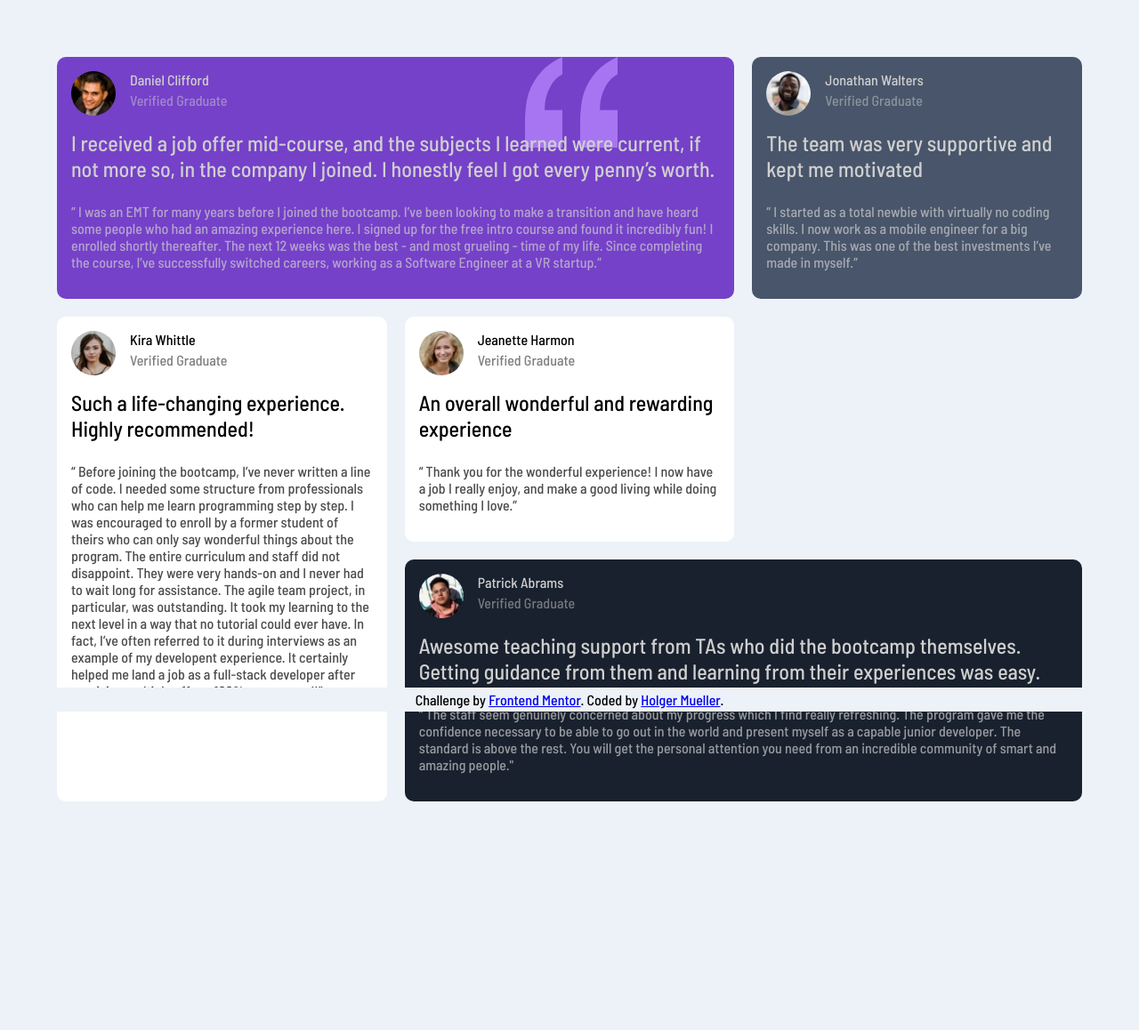
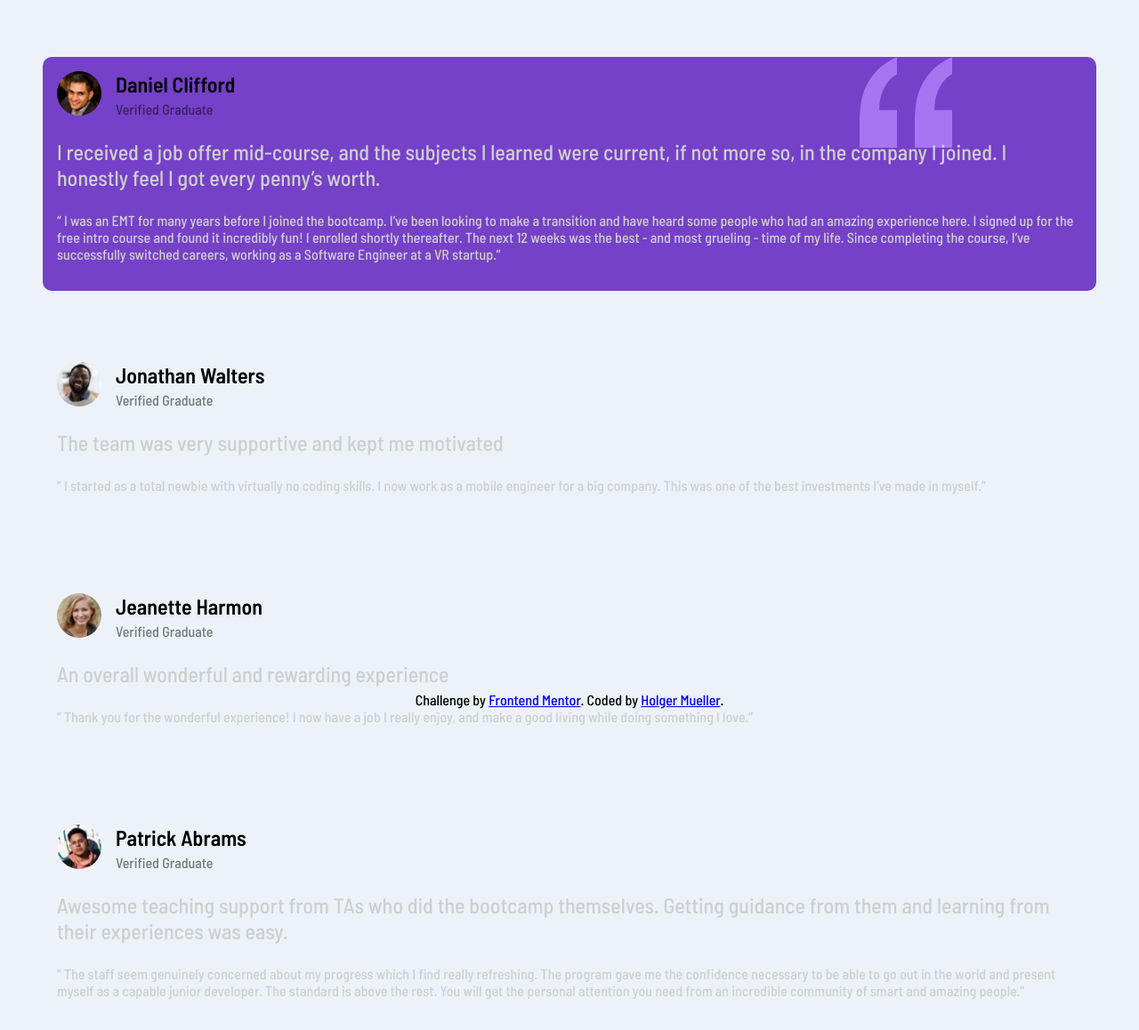
Before and after one commit to Holgermueller/testimonials-grid-section-main, a website: page index.html in a window 1280 px wide. Shown: the top 1158 px of the page at 89% size. Before the commit the page ends 965 px from the top, so only its background shows below. Drawn offline with Linux system fonts and the light colour scheme.

Commit message:
starting over

```diff
--- a/index.html
+++ b/index.html
@@ -16,36 +16,33 @@
       sizes="32x32"
       href="./images/favicon-32x32.png"
     />
-    <link rel="stylesheet" href="./public/style.css" />
+    <link rel="stylesheet" href="style.css" />
 
-    <title>Frontend Mentor | [Challenge Name Here]</title>
-
-    <!-- Feel free to remove these styles or customise in your own stylesheet 👍 -->
+    <title>Frontend Mentor | Testimonials Grid</title>
   </head>
   <body>
-    <div class="main">
-      <div class="grid">
-        <div class="grid-card">
-          <div class="card-author first-card">
+    <main>
+      <div class="grid-card first-card">
+        <div class="card-author">
           <img class="photo" src="images/image-daniel.jpg" alt="Daniel" />
-            <p class="student-name">Daniel Clifford</p>
+          <h2 class="student-name">Daniel Clifford</h2>
           <p class="verified">Verified Graduate</p>
         </div>
 
         <div class="text-container">
           <p class="main-quote">
             I received a job offer mid-course, and the subjects I learned were
-              current, if not more so, in the company I joined. I honestly feel
-              I got every penny’s worth.
+            current, if not more so, in the company I joined. I honestly feel I
+            got every penny’s worth.
           </p>
           <p class="review">
             “ I was an EMT for many years before I joined the bootcamp. I’ve
-              been looking to make a transition and have heard some people who
-              had an amazing experience here. I signed up for the free intro
-              course and found it incredibly fun! I enrolled shortly thereafter.
-              The next 12 weeks was the best - and most grueling - time of my
-              life. Since completing the course, I’ve successfully switched
-              careers, working as a Software Engineer at a VR startup.”
+            been looking to make a transition and have heard some people who had
+            an amazing experience here. I signed up for the free intro course
+            and found it incredibly fun! I enrolled shortly thereafter. The next
+            12 weeks was the best - and most grueling - time of my life. Since
+            completing the course, I’ve successfully switched careers, working
+            as a Software Engineer at a VR startup.”
           </p>
         </div>
       </div>
@@ -53,7 +50,7 @@
       <div class="grid-card">
         <div class="card-author">
           <img class="photo" src="images/image-jonathan.jpg" alt="Jonathan" />
-            <p class="student-name">Jonathan Walters</p>
+          <h2 class="student-name">Jonathan Walters</h2>
           <p class="verified">Verified Graduate</p>
         </div>
         <p class="main-quote">
@@ -61,15 +58,51 @@
         </p>
         <p class="review">
           “ I started as a total newbie with virtually no coding skills. I now
-            work as a mobile engineer for a big company. This was one of the
-            best investments I’ve made in myself.”
+          work as a mobile engineer for a big company. This was one of the best
+          investments I’ve made in myself.”
+        </p>
+      </div>
+
+      <div class="grid-card">
+        <div class="card-author">
+          <img class="photo" src="images/image-jeanette.jpg" alt="Jeanette" />
+          <div class="name-container">
+            <h2 class="student-name">Jeanette Harmon</h2>
+            <p class="verified">Verified Graduate</p>
+          </div>
+        </div>
+        <p class="main-quote">An overall wonderful and rewarding experience</p>
+        <p class="review">
+          “ Thank you for the wonderful experience! I now have a job I really
+          enjoy, and make a good living while doing something I love.”
+        </p>
+      </div>
+
+      <div class="grid-card">
+        <div class="card-author">
+          <img class="photo" src="images/image-patrick.jpg" alt="patrick" />
+          <h2 class="student-name">Patrick Abrams</h2>
+          <p class="verified">Verified Graduate</p>
+        </div>
+        <p class="main-quote">
+          Awesome teaching support from TAs who did the bootcamp themselves.
+          Getting guidance from them and learning from their experiences was
+          easy.
+        </p>
+        <p class="review">
+          “ The staff seem genuinely concerned about my progress which I find
+          really refreshing. The program gave me the confidence necessary to be
+          able to go out in the world and present myself as a capable junior
+          developer. The standard is above the rest. You will get the personal
+          attention you need from an incredible community of smart and amazing
+          people."
         </p>
       </div>
 
       <div class="grid-card">
         <div class="card-author">
           <img class="photo" src="images/image-kira.jpg" alt="kira" />
-            <p class="student-name">Kira Whittle</p>
+          <h2 class="student-name">Kira Whittle</h2>
           <p class="verified">Verified Graduate</p>
         </div>
         <p class="main-quote">
@@ -79,57 +112,17 @@
           “ Before joining the bootcamp, I’ve never written a line of code. I
           needed some structure from professionals who can help me learn
           programming step by step. I was encouraged to enroll by a former
-            student of theirs who can only say wonderful things about the
-            program. The entire curriculum and staff did not disappoint. They
-            were very hands-on and I never had to wait long for assistance. The
-            agile team project, in particular, was outstanding. It took my
-            learning to the next level in a way that no tutorial could ever
-            have. In fact, I’ve often referred to it during interviews as an
-            example of my developent experience. It certainly helped me land a
-            job as a full-stack developer after receiving multiple offers. 100%
-            recommend!”
+          student of theirs who can only say wonderful things about the program.
+          The entire curriculum and staff did not disappoint. They were very
+          hands-on and I never had to wait long for assistance. The agile team
+          project, in particular, was outstanding. It took my learning to the
+          next level in a way that no tutorial could ever have. In fact, I’ve
+          often referred to it during interviews as an example of my developent
+          experience. It certainly helped me land a job as a full-stack
+          developer after receiving multiple offers. 100% recommend!”
         </p>
       </div>
-
-        <div class="grid-card">
-          <div class="card-author">
-            <img class="photo" src="images/image-jeanette.jpg" alt="Jeanette" />
-            <div class="name-container">
-              <p class="student-name">Jeanette Harmon</p>
-              <p class="verified">Verified Graduate</p>
-            </div>
-          </div>
-          <p class="main-quote">
-            An overall wonderful and rewarding experience
-          </p>
-          <p class="review">
-            “ Thank you for the wonderful experience! I now have a job I really
-            enjoy, and make a good living while doing something I love.”
-          </p>
-        </div>
-
-        <div class="grid-card">
-          <div class="card-author">
-            <img class="photo" src="images/image-patrick.jpg" alt="patrick" />
-            <p class="student-name">Patrick Abrams</p>
-            <p class="verified">Verified Graduate</p>
-          </div>
-          <p class="main-quote">
-            Awesome teaching support from TAs who did the bootcamp themselves.
-            Getting guidance from them and learning from their experiences was
-            easy.
-          </p>
-          <p class="review">
-            “ The staff seem genuinely concerned about my progress which I find
-            really refreshing. The program gave me the confidence necessary to
-            be able to go out in the world and present myself as a capable
-            junior developer. The standard is above the rest. You will get the
-            personal attention you need from an incredible community of smart
-            and amazing people."
-          </p>
-        </div>
-      </div>
-    </div>
+    </main>
     <footer>
       <div class="attribution">
         Challenge by
--- a/style.css
+++ b/style.css
@@ -6,63 +6,23 @@ html {
   font-family: "Barlow Semi Condensed", sans-serif;
 }
 
-.main {
-  width: 90%;
-  margin: 5% auto;
-}
-
-.grid {
-  display: grid;
-  grid-template-columns: repeat(auto-fill, minmax(300px, 1fr));
-  grid-gap: 1.25rem;
+main {
+  width: 100vw;
+  overflow-x: hidden;
 }
 
 .grid-card {
+  width: 90%;
+  margin: 5% auto;
   border-radius: 10px;
   padding: 16px;
 }
 
-.grid-card:hover {
-  cursor: pointer;
-  z-index: 2;
-  box-shadow: 5px 5px 5px rgba(0, 0, 0, 0.1);
-}
-
-.grid-card:nth-child(7n + 1) {
-  grid-column: span 2;
-  grid-row: span 1;
+.first-card {
   background-color: hsl(263, 55%, 52%);
-  background-image: url("/images/bg-pattern-quotation.svg");
+  background-image: url(./images/bg-pattern-quotation.svg);
   background-repeat: no-repeat;
-  background-position: 80% 0;
-  color: hsl(0, 0%, 81%);
-}
-
-.grid-card:nth-child(7n + 2) {
-  grid-column: span 1;
-  grid-row: span 1;
-  background-color: hsl(217, 19%, 35%);
-  color: hsl(0, 0%, 81%);
-}
-
-.grid-card:nth-child(7n + 3) {
-  grid-column: span 1;
-  grid-row: span 2;
-  background-color: hsl(0, 0%, 100%);
-}
-
-.grid-card:nth-child(7n + 4) {
-  grid-column: span 1;
-  grid-row: span 1;
-  background-color: hsl(0, 0%, 100%);
-}
-
-.grid-card:nth-child(7n + 5) {
-  grid-column: span 2;
-  grid-row: span 1;
-  background-color: hsl(219, 29%, 14%);
-
-  color: hsl(0, 0%, 81%);
+  background-position: 85% 0%;
 }
 
 .photo {
@@ -90,24 +50,13 @@ html {
   margin: 4px 0 0 0;
 }
 
-.quotation-mark {
-  position: absolute;
-  float: right;
-  z-index: 1;
-}
-
-.text-container {
-  position: relative;
-  z-index: 3;
-}
-
 .main-quote {
   font-size: 24px;
-  background-color: transparent;
+  color: hsl(0, 0%, 81%);
 }
 
 .review {
-  opacity: 0.7;
+  color: hsl(0, 0%, 81%);
 }
 
 footer {
@@ -119,21 +68,3 @@ footer {
   position: fixed;
   background-color: hsl(210, 46%, 95%);
 }
-
-@media screen and (width: 375px) {
-  .main {
-    width: 375px;
-  }
-  .grid {
-    display: flex;
-    flex-direction: column;
-    margin: auto;
-    overflow: hidden;
-    width: 100%;
-  }
-
-  .grid-card {
-    margin-bottom: 1rem;
-    width: 100%;
-  }
-}
```
Lines whose indentation alone changed are shown as unchanged.
